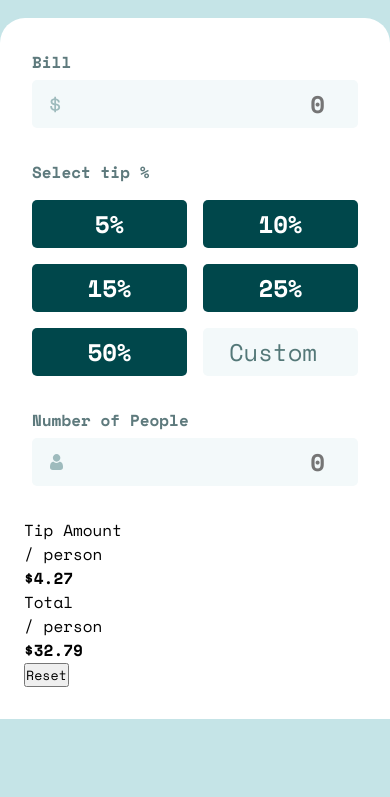
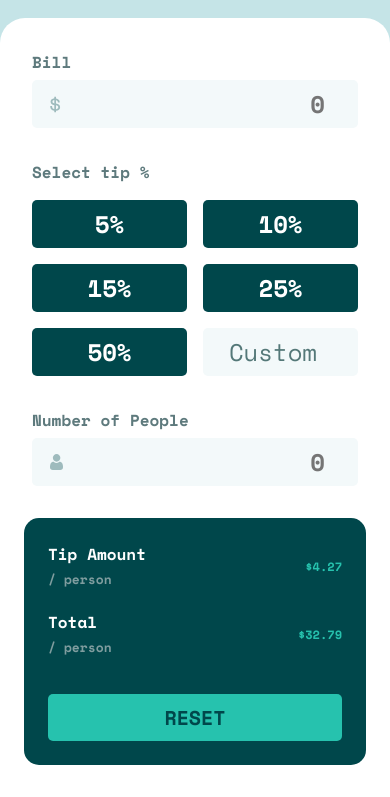
Before and after one commit to juanarturo11TIa/calculadora-gorjeta, a plain HTML site: page index.html in a window 390 px wide. Shown: the part 126-923 px from the top of the page. Before the commit the page ends 845 px from the top, so only its background shows below. Drawn offline with nearby package versions, Linux system fonts and the light colour scheme.

Commit message:
finalização da estilização mobile

```diff
--- a/index.html
+++ b/index.html
@@ -49,7 +49,7 @@
         </section>
 
         <section class="results">
-            <div class="tip-amount">
+            <div class="amount">
                 <p>
                     Tip Amount <br> <span>/ person</span>
                 </p>
--- a/style.css
+++ b/style.css
@@ -122,3 +122,50 @@ header {
 
     }
 }
+
+.results {
+    background: var(--sherpa--blue);
+    border-radius: 1.5rem;
+    padding: 2.4rem;
+
+    .amount,
+    .total {
+        display: flex;
+        justify-content: space-between;
+        align-items: center;
+        margin-bottom: 2rem;
+
+        p{
+            color: var(--white);
+            font-weight: 700;
+
+            span {
+                color: var(--regent-grey);
+                font-size: 1.3rem;
+            }
+        }
+
+        strong {
+            color: var(--topaz);
+            font-size: 1.2rem ;
+        }
+
+
+    }
+
+    button {
+        margin-top: 1.6rem;
+        width: 100%;
+        background: var(--topaz);
+        border: none;
+        border-radius: 0.5rem;
+        padding-block: 0.9rem;
+
+        font-size: 2rem;
+        color: var(--sherpa--blue);
+        font-weight: 700;
+        text-transform: uppercase;
+    }
+
+
+}
```
